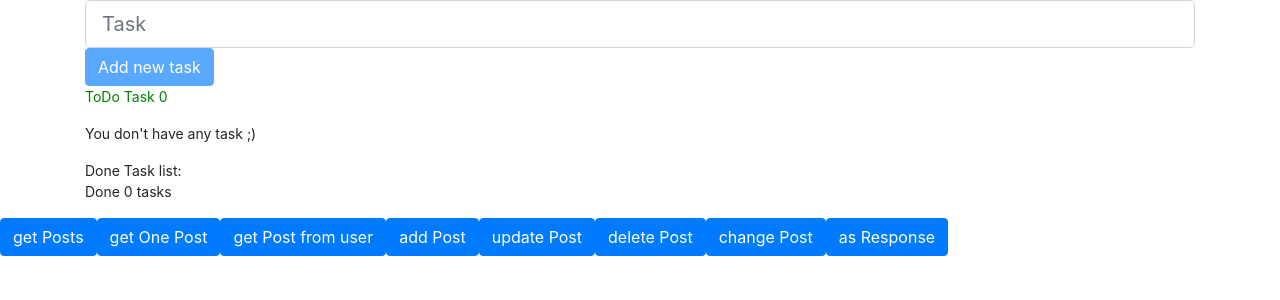
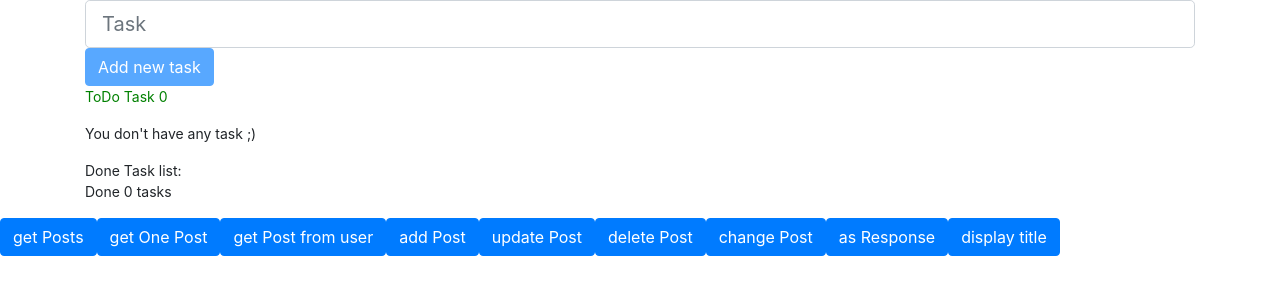
Before and after one commit to JagodaJarzebowska/angularStart, an Angular app: page / in a window 1280 px wide. Shown: the top 300 px of the page. Built offline with nearby package versions, Linux system fonts and the light colour scheme.

Commit message:
ADD: display data

```diff
--- a/src/app/http-tester/http-tester.component.html
+++ b/src/app/http-tester/http-tester.component.html
@@ -6,3 +6,9 @@
 <button type="button" class="btn btn-primary" (click)="deletePost()">delete Post</button>
 <button type="button" class="btn btn-primary" (click)="changePost()">change Post</button>
 <button type="button" class="btn btn-primary" (click)="getPostsAsRrsponse()">as Response</button>
+<button type="button" class="btn btn-primary" (click)="display()">display title</button>
+
+
+<div *ngFor="let post of allPosts$ | async">
+ {{post.title}}
+</div>
--- a/src/app/http-tester/http-tester.component.ts
+++ b/src/app/http-tester/http-tester.component.ts
@@ -12,7 +12,7 @@ import { Observable } from 'rxjs';
 export class HttpTesterComponent implements OnInit {
 
 
-  // allPost$: Observable<Array<Post>>;
+  allPosts$: Observable<Array<Post>>;
 
   myPosts;
   singlePost;
@@ -20,6 +20,11 @@ export class HttpTesterComponent implements OnInit {
   constructor(private httpTesterService: HttpTesterService) { }
 
   ngOnInit(): void {
+  }
+
+
+  display(){
+    this.allPosts$ = this.httpTesterService.getPosts();
   }
 
   getPosts() {
```
